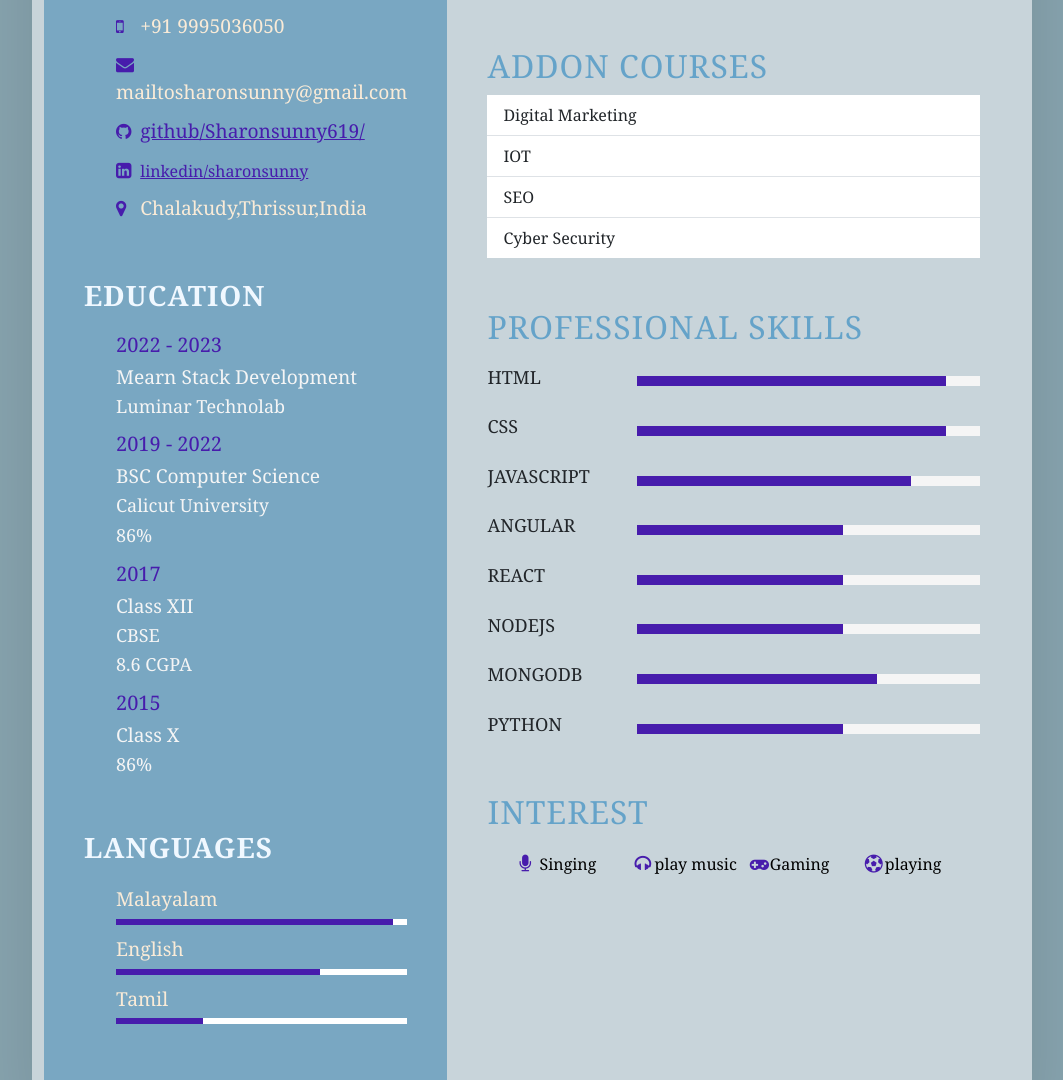
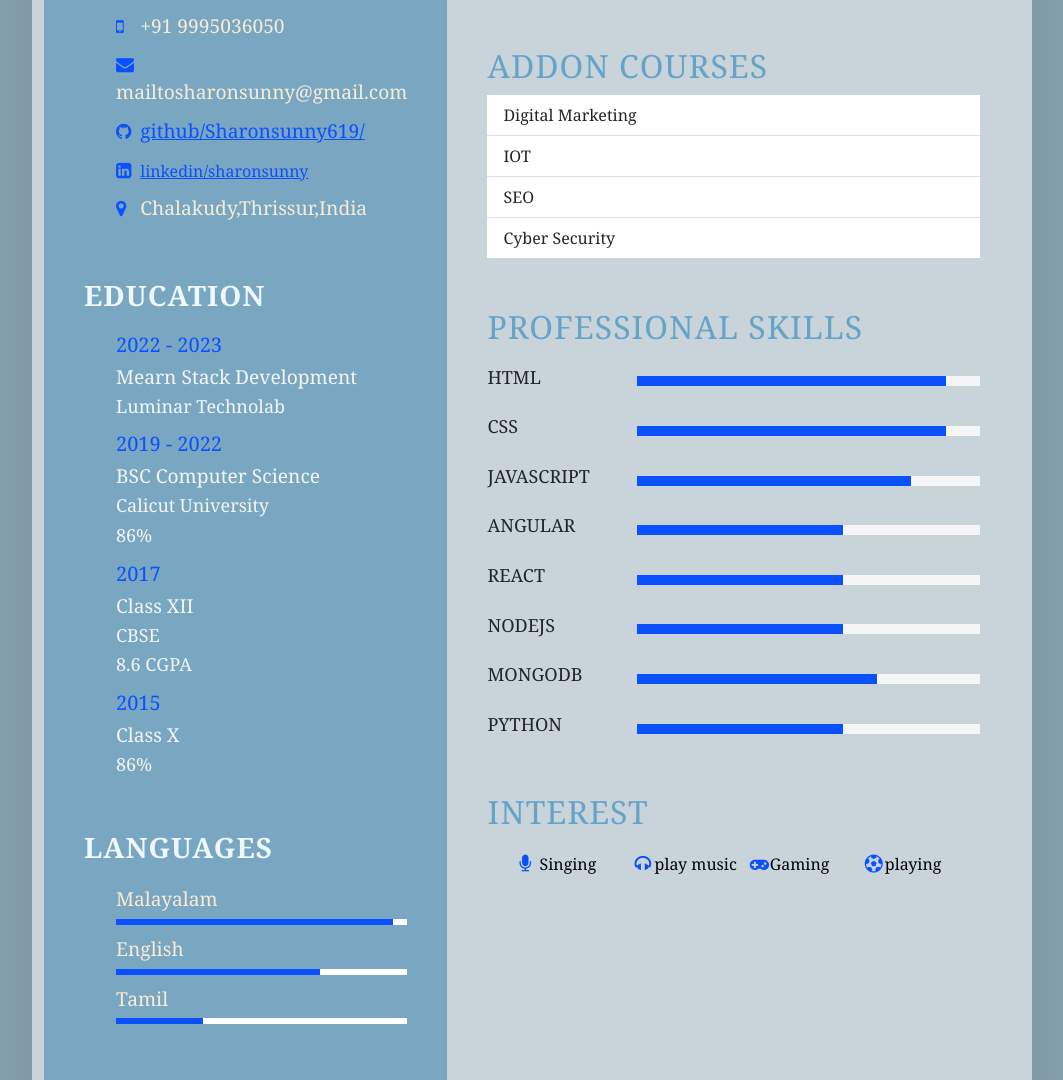
Before and after one commit to Sharonsunny619/Resume2, a plain HTML site: page index.html in a window 1280 px wide. Shown: the part 600-1680 px from the top of the page, without its empty margins (108-1171 px from the left). Drawn offline with nearby package versions, Linux system fonts and the light colour scheme.

Commit message:
update commit

```diff
--- a/index.css
+++ b/index.css
@@ -75,7 +75,7 @@ body{
 }
 
 .a1,.a2{
-    color: rgb(71, 28, 172);
+    color: rgb(10, 80, 255);
 }
 
 
@@ -107,7 +107,7 @@ body{
     display: inline-block;
     width: 20px;
     font-size: 18px;
-    color: rgb(71, 28, 172);
+    color: rgb(10, 80, 255);
 }
 
 .contactInfo ul li span{
@@ -120,7 +120,7 @@ body{
     margin-bottom: 15px;
 }
 .contactInfo.education h5{
-    color: rgb(71, 28, 172);
+    color: rgb(10, 80, 255);
     font-weight: 500;
 }
 .contactInfo.education h4:nth-child(2){
@@ -148,7 +148,7 @@ position: absolute;
 top: 0;
 left: 0;
 height: 100%;
-background:rgb(71, 28, 172);
+background:rgb(10, 80, 255);
 }
 
 
@@ -211,7 +211,7 @@ p{
     top: 0;
     left: 0;
     height: 100%;
-    background:rgb(71, 28, 172);
+    background:rgb(10, 80, 255);
 }
 
 .interest ul{
@@ -227,7 +227,7 @@ p{
 }
 
 .interest ul li .fa{
-    color:rgb(71, 28, 172);
+    color:rgb(10, 80, 255);
     font-size: large;
     width: 20px;
 }
@@ -279,7 +279,7 @@ p{
 }
 
 .title4{
-     color:rgb(71, 28, 172);
+     color:rgb(10, 80, 255);
      text-transform: uppercase;
      letter-spacing: 1px;
      margin-bottom: 10px;
```
